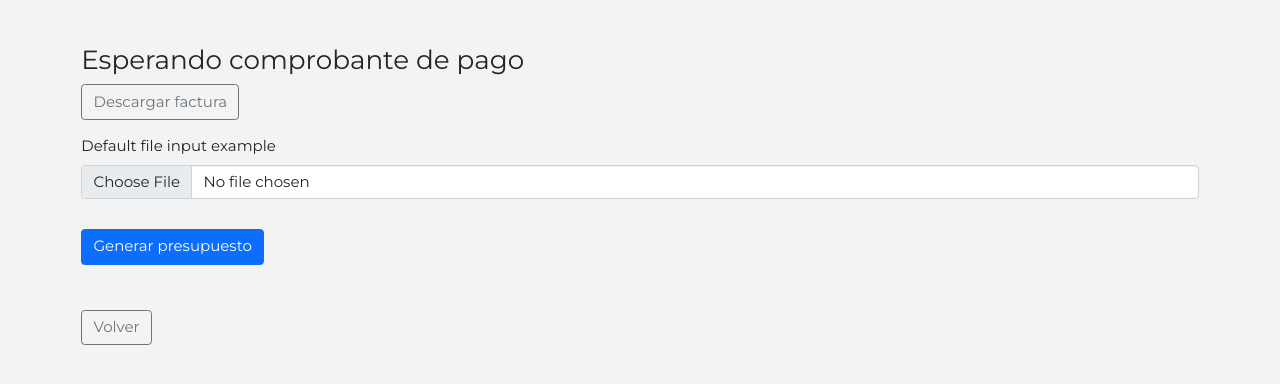
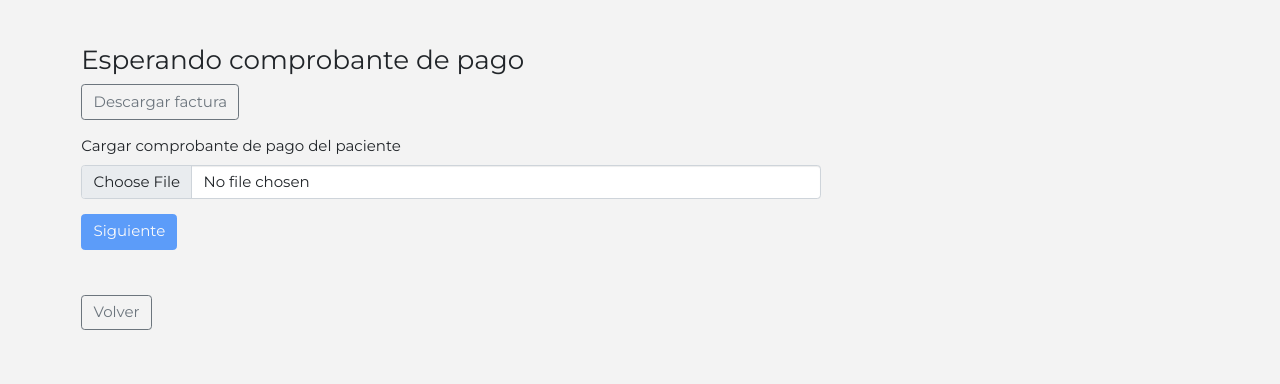
Before and after one commit to mrodriguez511/TTPS-grupo2, a Python web app: template app/templates/estudio/estado1.html in a window 1280 px wide. Shown: the part 68-452 px from the top of the page. Run offline with Jinja, Linux system fonts and the light colour scheme; the template is opened without the code that fills it, so the values that code supplies are empty; some libraries are stand-ins or nearby versions.

Commit message:
archivos, ni idea

```diff
--- a/app/templates/estudio/estado1.html
+++ b/app/templates/estudio/estado1.html
@@ -22,15 +22,16 @@
             estudio ~ ".pdf" }}>Descargar
             factura </a>
     </div>
-    <div class="col-12 mb-3">
-        <label for="formFile" class="form-label">Default file input example</label>
-        <input class="form-control" type="file" id="formFile">
+    <div class="col-md-8">
+        <label for="formFile" class="form-label">Cargar comprobante de pago del paciente</label>
+        <input class="form-control" type="file" id="formFile" placeholder="Seleccione un archivo"
+            onchange="archivoCargado()">
     </div>
 
 
 
     <div class="col-12">
-        <button type="submit" class="btn btn-primary">Generar presupuesto</button>
+        <button id="btn-enviar" type="submit" class="btn btn-primary" disabled>Siguiente</button>
     </div>
 </form>
 
@@ -45,15 +46,16 @@
 <script src="https://maxcdn.bootstrapcdn.com/bootstrap/3.3.2/js/bootstrap.min.js"></script>
 <script src="//cdnjs.cloudflare.com/ajax/libs/bootstrap-select/1.6.3/js/bootstrap-select.min.js"></script>
 
-{#
 <script type="text/javascript">
-    $(window).on('load', function () {
-
-        $('.selectpicker').selectpicker({
-            'selectedText': 'cat'
-        });
-
+    var files = document.getElementById('formFile');
+    var submit = document.getElementById('btn-enviar');
+    files.addEventListener("change", function () {
+        if (files.files.length) {
+            submit.disabled = false;
+            return;
+        }
+        submit.disabled = true;
     });
-</script>#}
+</script>
 
 {% endblock %}
--- a/app/templates/includes/nav.html
+++ b/app/templates/includes/nav.html
@@ -20,6 +20,7 @@
                         <path fill-rule="evenodd"
                             d="M0 8a8 8 0 1 1 16 0A8 8 0 0 1 0 8zm8-7a7 7 0 0 0-5.468 11.37C3.242 11.226 4.805 10 8 10s4.757 1.225 5.468 2.37A7 7 0 0 0 8 1z" />
                     </svg>
+
                 </a>
                 <ul class="dropdown-menu text-small shadow" aria-labelledby="dropdownUser2">
                     <li><a class="dropdown-item" href="#">Mi perfil</a></li>
--- a/app/templates/layout.html
+++ b/app/templates/layout.html
@@ -2,7 +2,7 @@
 <html lang="es">
 
 <head>
-  {% block head %}
+  <meta name="viewport" content="initial-scale=1">
 
   <link href="//netdna.bootstrapcdn.com/bootstrap/3.2.0/css/bootstrap.min.css" rel="stylesheet">
   <link rel="stylesheet" href="//cdnjs.cloudflare.com/ajax/libs/bootstrap-select/1.6.3/css/bootstrap-select.min.css" />
@@ -11,6 +11,7 @@
     integrity="sha384-1BmE4kWBq78iYhFldvKuhfTAU6auU8tT94WrHftjDbrCEXSU1oBoqyl2QvZ6jIW3" crossorigin="anonymous">
 
   <link rel="stylesheet" href="{{ url_for('static', filename='style.css') }}" />
+  {% block head %}
 
   <title>{% block title %}{% endblock %}</title>
   {% endblock %}
--- a/config.py
+++ b/config.py
@@ -31,7 +31,7 @@ class ProductionConfig(Config):
 
 class DevelopmentConfig(Config):
     """Development configuration."""
-
+    UPLOAD_FOLDER = '/tmp'
     DB_HOST = environ.get("DB_HOST", "localhost")
     DB_USER = environ.get("DB_USER", "MY_DB_USER")
     DB_PASS = environ.get("DB_PASS", "MY_DB_PASS")
```
Also changed, not shown: app/__init__.py (+21 -0 lines), app/helpers/archivos.py (+4 -3 lines), 1 other file.
